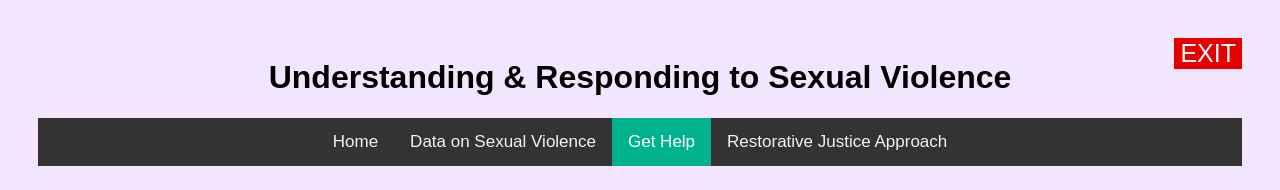
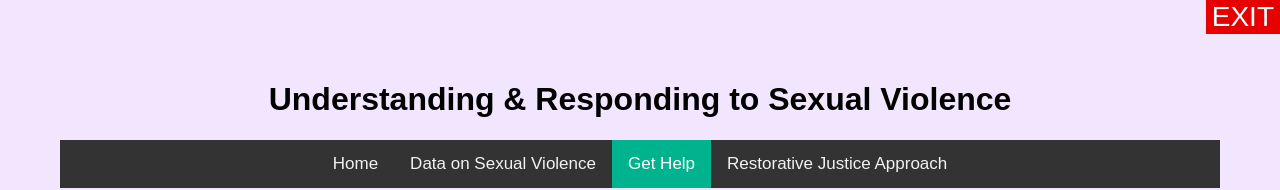
Before and after one commit to RachelWalter/techtogether2020, a plain HTML site: page website/public/help.html in a window 1280 px wide. Shown: the top 190 px of the page. Drawn offline with Linux system fonts and the light colour scheme; a script that the page names is missing.

Commit message:
Got the sticky exit button working

```diff
--- a/website/public/CSS/data_styles.css
+++ b/website/public/CSS/data_styles.css
@@ -26,13 +26,15 @@
   color: white;
 }
 
-button{
-  font-size: 25px;
+button {
+  font-size: 28px;
   border:none;
   background-color: #e60000;
   color: white;
-  position: absolute;
   right: 0;
+  position: fixed;
+  top: 0;
+  z-index: 100;
 }
 
 body {
--- a/website/public/CSS/styles.css
+++ b/website/public/CSS/styles.css
@@ -27,17 +27,20 @@
 }
 
 #exit {
-  font-size: 25px;
+  font-size: 28px;
   border:none;
   background-color: #e60000;
   color: white;
-  position: absolute;
   right: 0;
+  position: fixed;
+  top: 0;
+  z-index: 100;
 }
 
 body {
   background-color: #f2e6ff;
   padding: 30px;
+  margin: 30px;
 }
 
 html{
@@ -95,3 +98,8 @@ td, th{
   border: 1px solid black;
   padding: 5px;
 }
+
+.fixed {
+    position: fixed;
+    top:0; left:0;
+    width: 100%; }
```
Also changed, not shown: website/public/help.html (+0 -2 lines).
